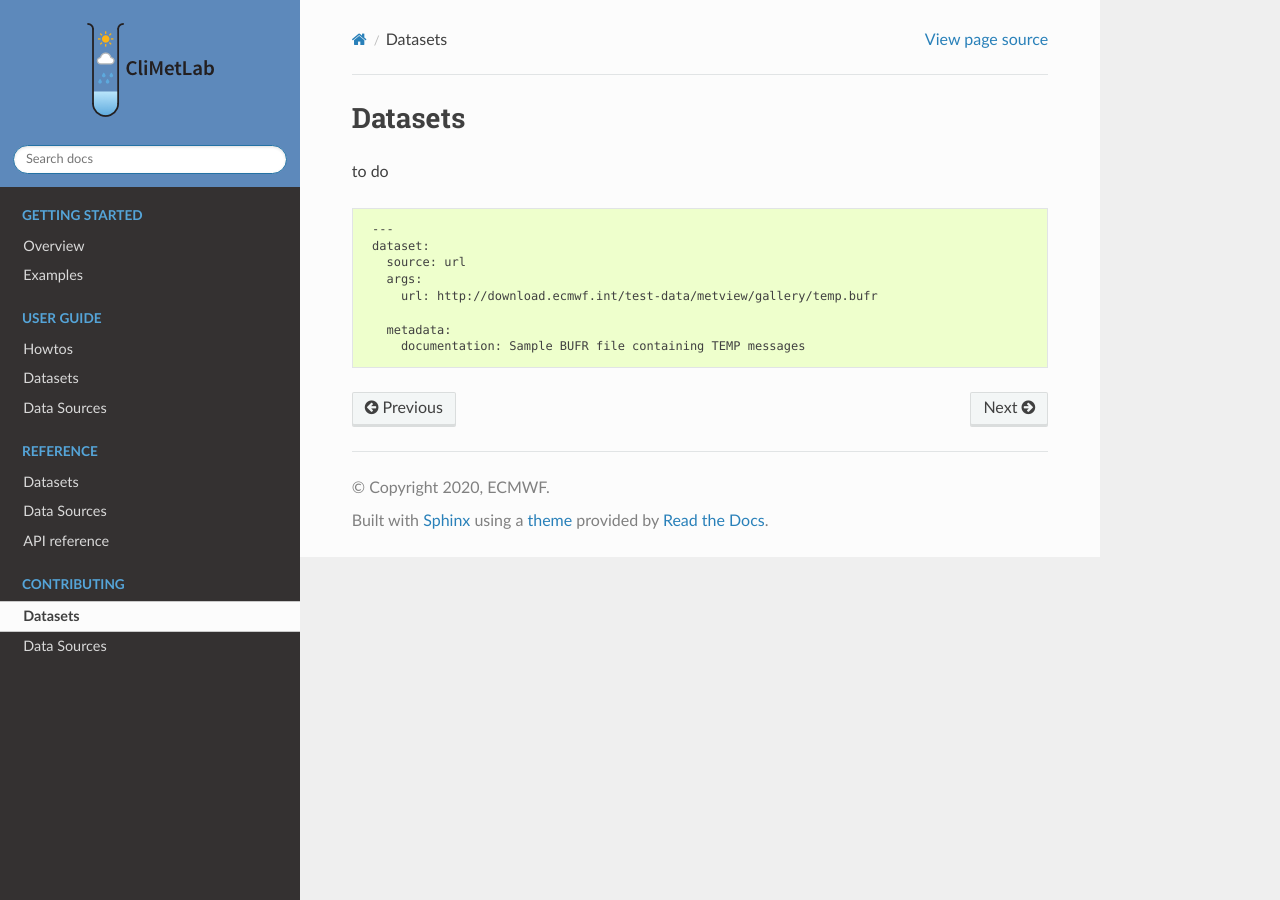
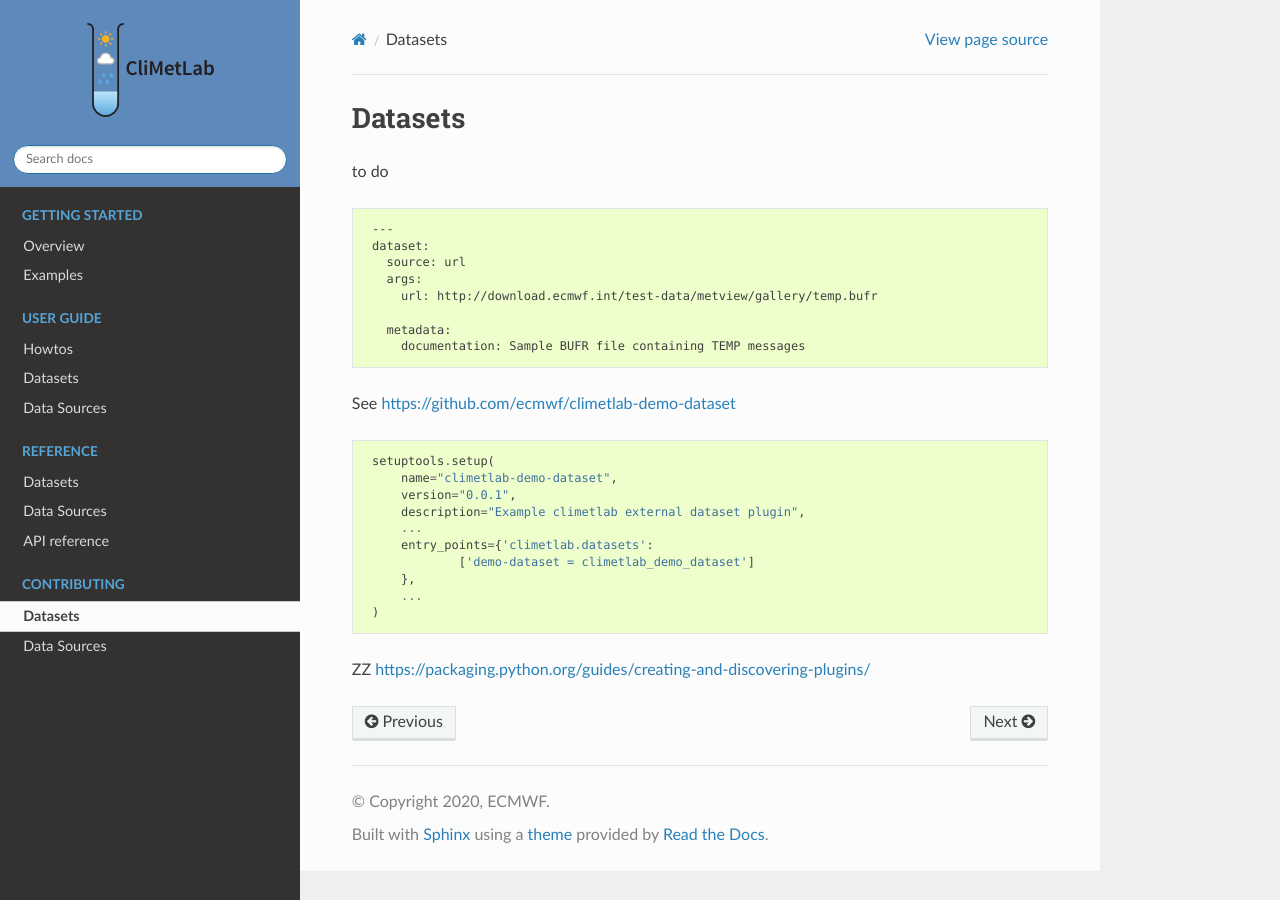
Before and after one commit to ecmwf/climetlab, a Sphinx documentation site: the page built from docs/contributing/datasets.rst, in a window 1280 px wide. Built offline with Sphinx 7.4.7 and the Read the Docs theme 2.0.0, drawn with Linux system fonts in a browser that asks for light colours.

```diff
--- a/docs/conf.py
+++ b/docs/conf.py
@@ -98,7 +98,7 @@ You can run this notebook in |Binder|, in |Colab|, in |Deepnote| or in |Kaggle|.
    :alt: Colab
    :class: badge
 
-.. |Deepnote| image:: https://beta.deepnote.com/buttons/launch-in-deepnote.svg
+.. |Deepnote| image:: https://img.shields.io/badge/launch%20in-deepnote-blue.svg?style=flat-square
    :target: https://beta.deepnote.org/launch?template=deepnote&url=https://github.com/ecmwf/climetlab/blob/master/docs/{{ docname }}
    :alt: Deepnote
    :class: badge
--- a/docs/contributing/datasets.rst
+++ b/docs/contributing/datasets.rst
@@ -5,11 +5,30 @@ to do
 
 .. prompt:: yaml \
 
-    ---
-    dataset:
-      source: url
-      args:
-        url: http://download.ecmwf.int/test-data/metview/gallery/temp.bufr
+  ---
+  dataset:
+    source: url
+    args:
+      url: http://download.ecmwf.int/test-data/metview/gallery/temp.bufr
 
-      metadata:
-        documentation: Sample BUFR file containing TEMP messages
+    metadata:
+      documentation: Sample BUFR file containing TEMP messages
+
+
+See https://github.com/ecmwf/climetlab-demo-dataset
+
+.. prompt:: python \
+
+  setuptools.setup(
+      name="climetlab-demo-dataset",
+      version="0.0.1",
+      description="Example climetlab external dataset plugin",
+      ...
+      entry_points={'climetlab.datasets':
+              ['demo-dataset = climetlab_demo_dataset']
+      },
+      ...
+  )
+
+ZZ
+https://packaging.python.org/guides/creating-and-discovering-plugins/
--- a/docs/guide/datasets.rst
+++ b/docs/guide/datasets.rst
@@ -1,4 +1,4 @@
 Datasets
 ========
 
-to do
+TODO
--- a/docs/guide/howtos.rst
+++ b/docs/guide/howtos.rst
@@ -1,7 +1,7 @@
 Howtos
 ======
 
-to do
+TODO
 
 .. prompt:: bash
 
--- /dev/null
+++ b/docs/reference/caching.rst
@@ -0,0 +1,4 @@
+Caching
+=============
+
+TODO
```
Also changed, not shown: 1 other file.
